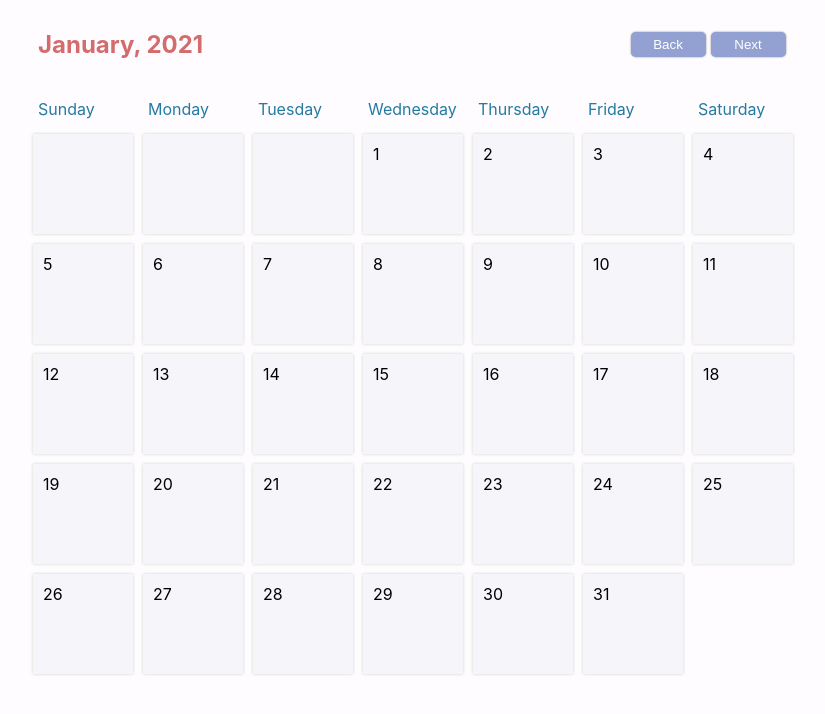
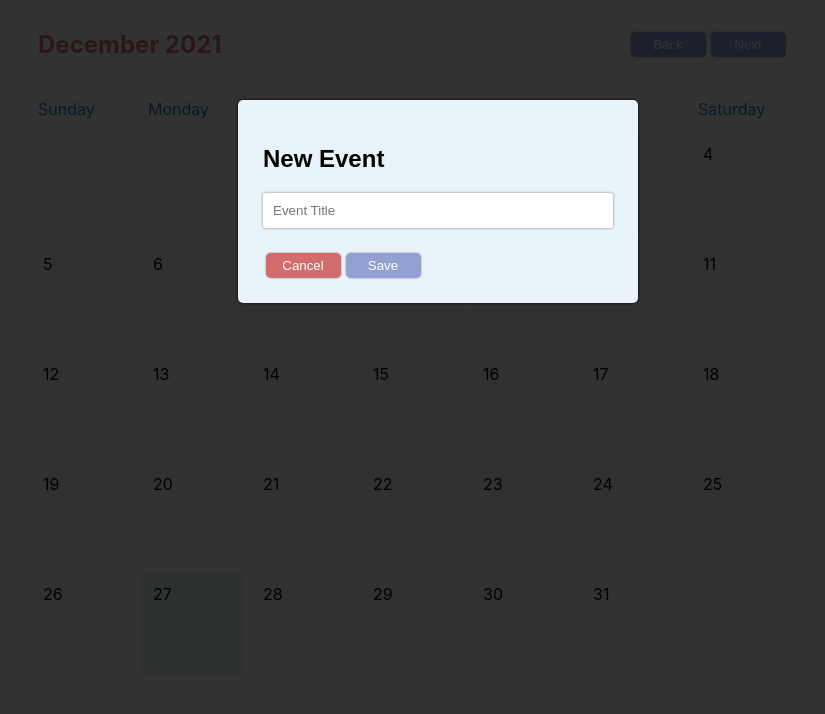
Before and after one commit to awni-as/projects-js, a React (Create React App) app in the folder calendar-react/: page / in a window 1280 px wide. Both pictures are taken after a click on the element "10". Shown: the top 714 px of the page, without its empty margins (227-1052 px from the left). Built offline with nearby package versions, Linux system fonts and the light colour scheme.

Commit message:
Wrapped Weekdays into a Component & General Enhancements

```diff
--- a/calendar-react/public/styles.css
+++ b/calendar-react/public/styles.css
@@ -37,50 +37,3 @@ button {
   max-height: 55px;
   overflow: hidden;
 }
-
-#newEventModal,
-#deleteEventModal {
-  z-index: 20;
-  padding: 25px;
-  background-color: #e8f4fa;
-  box-shadow: 0px 0px 3px black;
-  border-radius: 5px;
-  width: 350px;
-  top: 100px;
-  left: calc(50% - 175px);
-  position: absolute;
-  font-family: sans-serif;
-}
-#eventTitleInput {
-  padding: 10px;
-  width: 100%;
-  box-sizing: border-box;
-  margin-bottom: 25px;
-  border-radius: 3px;
-  outline: none;
-  border: none;
-  box-shadow: 0px 0px 3px gray;
-}
-#eventTitleInput.error {
-  border: 2px solid red;
-}
-#cancelButton,
-#deleteButton {
-  background-color: #d36c6c;
-}
-#saveButton,
-#closeButton {
-  background-color: #92a1d1;
-}
-#eventText {
-  font-size: 14px;
-}
-#modalBackDrop {
-  top: 0px;
-  left: 0px;
-  z-index: 10;
-  width: 100vw;
-  height: 100vh;
-  position: absolute;
-  background-color: rgba(0, 0, 0, 0.8);
-}
--- a/calendar-react/src/App.js
+++ b/calendar-react/src/App.js
@@ -7,11 +7,14 @@ import useDate from "./hooks/useDate";
 import Weekdays from "./components/Weekdays";
 
 function App() {
+  // Keeps track of the month we're looking at.
   // 0 refers to current month then it increments/decrements based on the selection.
   const [nav, setNav] = useState(0);
 
   // Initialized as null.
-  const [clicked, setClicked] = useState();
+  // Represents the day the user clicks on to add an event or to display something.
+  const [clicked, setClicked] = useState(null);
+
   // Checks if there is an event item in the local storage. If not, events are set to an empty array.
   const [events, setEvents] = useState(
     localStorage.getItem("events")
@@ -19,20 +22,33 @@ function App() {
       : []
   );
 
+  const eventForDate = (date) => events.find((e) => e.date === date);
+
   useEffect(() => {
     localStorage.setItem("events", JSON.stringify(events));
   }, [events]);
 
   const { days, dateDisplay } = useDate(events, nav);
 
+  const nextHandler = () => {
+    setNav(nav + 1);
+  };
+
+  const backHandler = () => {
+    setNav(nav - 1);
+  };
+
   return (
+    <>
       <div id="container">
         <CalendarHeader
           dateDisplay={dateDisplay}
-        onNext={() => setNav(nav + 1)}
-        onBack={() => setNav(nav - 1)}
+          onNext={nextHandler}
+          onBack={backHandler}
         />
+
         <Weekdays />
+
         <div id="calendar">
           {days.map((d, index) => (
             <Day
@@ -47,6 +63,28 @@ function App() {
           ))}
         </div>
       </div>
+
+      {clicked && !eventForDate(clicked) && (
+        <NewEventModal
+          onClose={() => setClicked(null)}
+          onSave={(title) => {
+            setEvents([...events, { title, date: clicked }]);
+            setClicked(null);
+          }}
+        />
+      )}
+
+      {clicked && eventForDate(clicked) && (
+        <DeleteEventModal
+          eventText={eventForDate(clicked).title}
+          onClose={() => setClicked(null)}
+          onDelete={() => {
+            setEvents(events.filter((e) => e.date !== clicked));
+            setClicked(null);
+          }}
+        />
+      )}
+    </>
   );
 }
 
--- a/calendar-react/src/components/CalendarHeader.js
+++ b/calendar-react/src/components/CalendarHeader.js
@@ -2,17 +2,17 @@
 import React from "react";
 import "./CalendarHeader.css";
 
-function CalendarHeader() {
+function CalendarHeader(props) {
   return (
     <div id="header">
       <div id="monthDisplay">
-        <h2>January, 2021</h2>
+        <h2>{props.dateDisplay}</h2>
       </div>
       <div>
-        <button id="backButton" type="submit">
+        <button onClick={props.onBack} id="backButton" type="submit">
           Back
         </button>
-        <button id="nextButton" type="submit">
+        <button onClick={props.onNext} id="nextButton" type="submit">
           Next
         </button>
       </div>
--- a/calendar-react/src/components/Day.js
+++ b/calendar-react/src/components/Day.js
@@ -7,7 +7,7 @@ function Day(props) {
     props.day.isCurrentDay ? "currentDay" : ""
   }`;
   return (
-    <div onClick={props.onClick} className="day">
+    <div onClick={props.onClick} className={className}>
       {props.day.value === "padding" ? "" : props.day.value}
 
       {props.day.event && <div className="event">{props.day.event.title}</div>}
--- a/calendar-react/src/components/DeleteEventModal.js
+++ b/calendar-react/src/components/DeleteEventModal.js
@@ -0,0 +1,28 @@
+import React, { useState } from "react";
+import "./Modal.css";
+import ModalBackdrop from "./ModalBackdrop";
+
+function DeleteEventModal(props) {
+  return (
+    <div>
+      <div id="deleteEventModal">
+        <h2>Event</h2>
+
+        <p id="eventText">{props.eventText}</p>
+
+        <button onClick={props.onDelete} id="deleteButton">
+          Delete
+        </button>
+        <button onClick={props.onClose} id="closeButton">
+          Close
+        </button>
+      </div>
+
+      <div>
+        <ModalBackdrop />
+      </div>
+    </div>
+  );
+}
+
+export default DeleteEventModal;
--- /dev/null
+++ b/calendar-react/src/components/Modal.css
@@ -0,0 +1,37 @@
+#newEventModal,
+#deleteEventModal {
+  z-index: 20;
+  padding: 25px;
+  background-color: #e8f4fa;
+  box-shadow: 0px 0px 3px black;
+  border-radius: 5px;
+  width: 350px;
+  top: 100px;
+  left: calc(50% - 175px);
+  position: absolute;
+  font-family: sans-serif;
+}
+#eventTitleInput {
+  padding: 10px;
+  width: 100%;
+  box-sizing: border-box;
+  margin-bottom: 25px;
+  border-radius: 3px;
+  outline: none;
+  border: none;
+  box-shadow: 0px 0px 3px gray;
+}
+#eventTitleInput.error {
+  border: 2px solid red;
+}
+#cancelButton,
+#deleteButton {
+  background-color: #d36c6c;
+}
+#saveButton,
+#closeButton {
+  background-color: #92a1d1;
+}
+#eventText {
+  font-size: 14px;
+}
--- /dev/null
+++ b/calendar-react/src/components/ModalBackdrop.css
@@ -0,0 +1,9 @@
+#modalBackDrop {
+  top: 0px;
+  left: 0px;
+  z-index: 10;
+  width: 100vw;
+  height: 100vh;
+  position: absolute;
+  background-color: rgba(0, 0, 0, 0.8);
+}
--- /dev/null
+++ b/calendar-react/src/components/ModalBackdrop.js
@@ -0,0 +1,8 @@
+import React from "react";
+import "./ModalBackdrop.css";
+
+function ModalBackdrop() {
+  return <div id="modalBackDrop"></div>;
+}
+
+export default ModalBackdrop;
--- a/calendar-react/src/components/NewEventModal.js
+++ b/calendar-react/src/components/NewEventModal.js
@@ -0,0 +1,43 @@
+import React, { useState } from "react";
+import "./Modal.css";
+import ModalBackdrop from "./ModalBackdrop";
+
+function NewEventModal(props) {
+  const [title, setTitle] = useState("");
+  const [error, setError] = useState(false);
+  return (
+    <div>
+      <div id="newEventModal">
+        <h2>New Event</h2>
+        <input
+          className={error ? "error" : ""}
+          value={title}
+          onChange={(e) => setTitle(e.target.value)}
+          id="eventTitleInput"
+          placeholder="Event Title"
+        ></input>
+        <button onClick={props.onClose} id="cancelButton">
+          Cancel
+        </button>
+        <button
+          onClick={() => {
+            if (title) {
+              setError(false);
+              props.onSave(title);
+            } else {
+              setError(true);
+            }
+          }}
+          id="saveButton"
+        >
+          Save
+        </button>
+      </div>
+      <div>
+        <ModalBackdrop />
+      </div>
+    </div>
+  );
+}
+
+export default NewEventModal;
```
Also changed, not shown: calendar-react/src/hooks/useDate.js (+7 -1 lines), calendar-react/src/components/DeleteEventModal.css (deleted), calendar-react/src/components/NewEventModal.css (deleted). Lines whose indentation alone changed are shown as unchanged.
